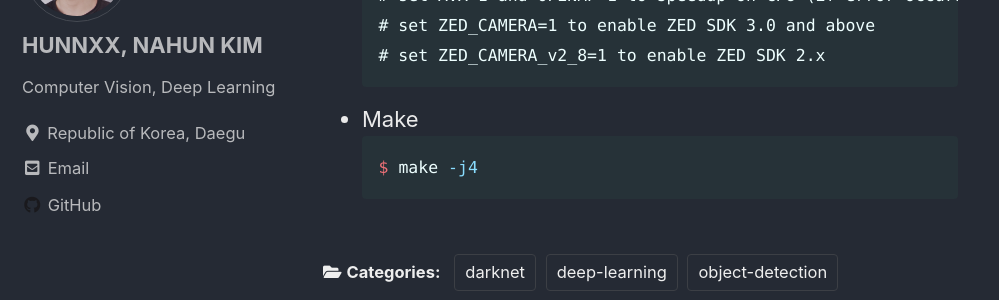
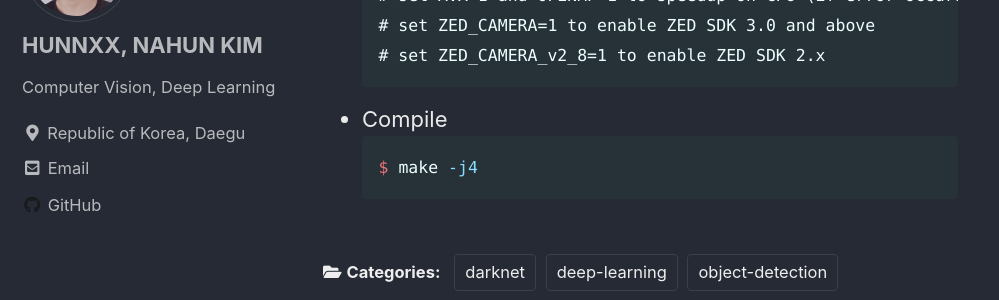
Before and after one commit to hunnxx/hunnxx.github.io, a Jekyll site: the page built from _posts/2020-08-03-darknet-ubuntu.md, in a window 1280 px wide and 900 px high, scrolled down 6460 px. Shown: the part 154-454 px from the top of the window, without its empty margins (0-999 px from the left). Built offline with Jekyll 4.4.1, drawn with Linux system fonts in a browser that asks for light colours; cached includes are drawn as plain includes.

Commit message:
Update 2020-08-03-darknet-ubuntu.md

````diff
--- a/_posts/2020-08-03-darknet-ubuntu.md
+++ b/_posts/2020-08-03-darknet-ubuntu.md
@@ -211,7 +211,7 @@ ZED_CAMERA_v2_8=0
 # set ZED_CAMERA=1 to enable ZED SDK 3.0 and above
 # set ZED_CAMERA_v2_8=1 to enable ZED SDK 2.x
 ```
-- Make
+- Compile
 ```shell
 $ make -j4
 ```
````
